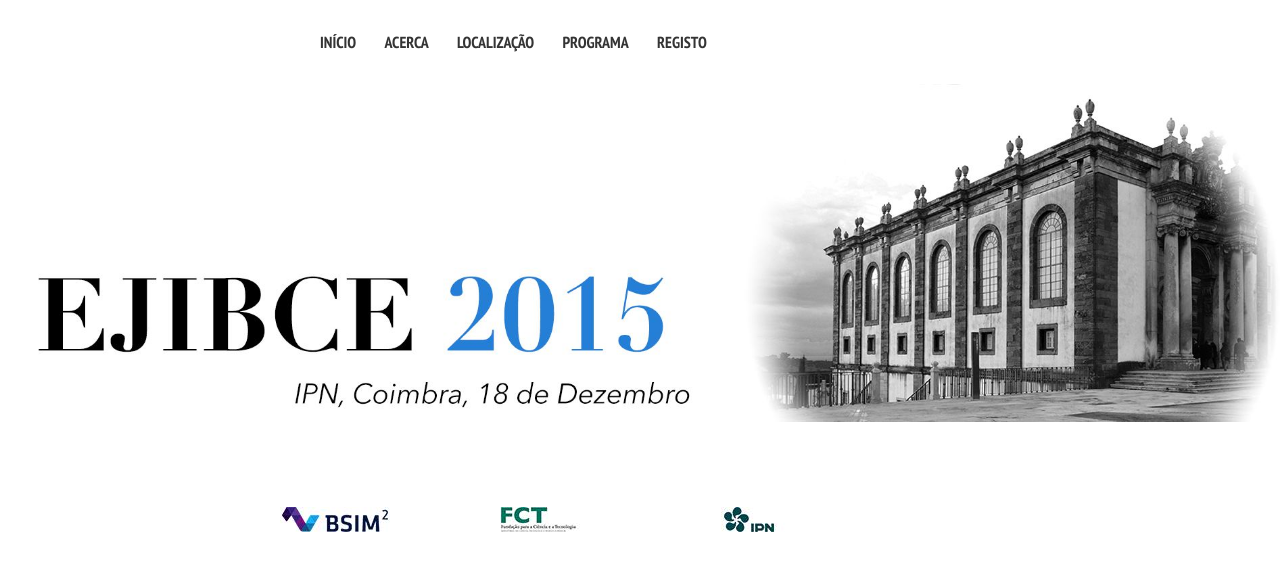
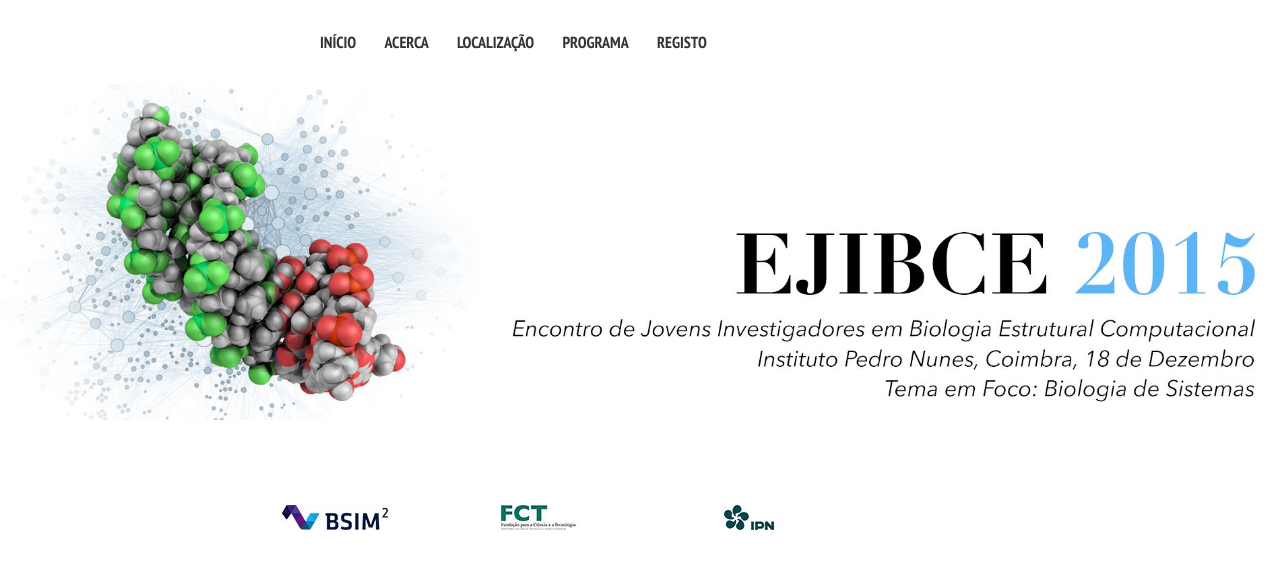
Before and after one commit to ejibce/ejibce.github.io, a Jekyll site: the page built from index.md, in a window 1280 px wide. Shown: the top 571 px of the page. Built offline with Jekyll 4.4.1, drawn with Linux system fonts in a browser that asks for light colours; nearby versions of some CDN libraries.

Commit message:
Replaced Home Page Banner

```diff
--- a/index.md
+++ b/index.md
@@ -3,5 +3,5 @@ layout: home
 excerpt: "Página Inicial do site para o Encontro de Jovens Investigadores em Biologia Computacional Estrutural"
 tags: [EJIBCE, FCT, SPB, ANBIOQ, IPN, BSIM2]
 image:
-  feature: feature-HOME.jpg
+  feature: feature-HOME-2.jpg
 ---
```
Also changed, not shown: images/feature-HOME-2.jpg (added).
